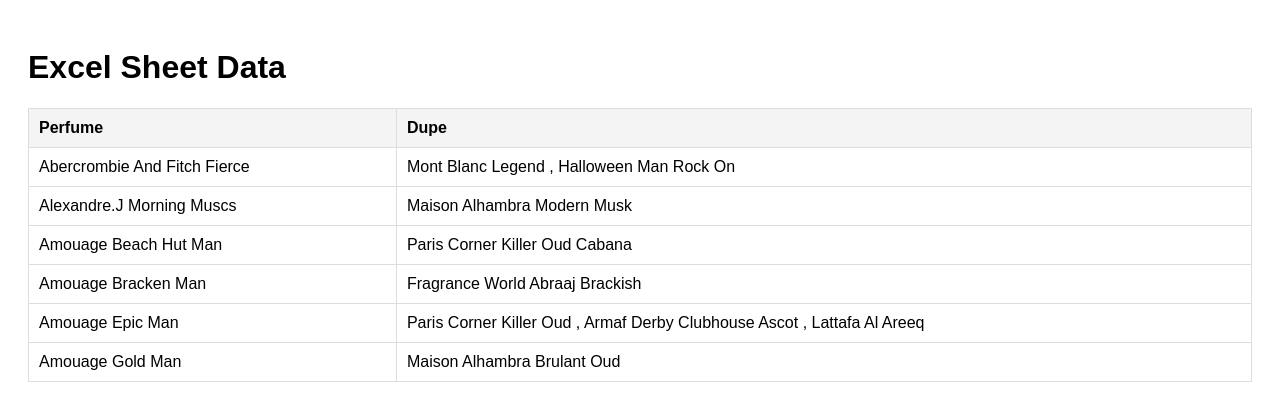
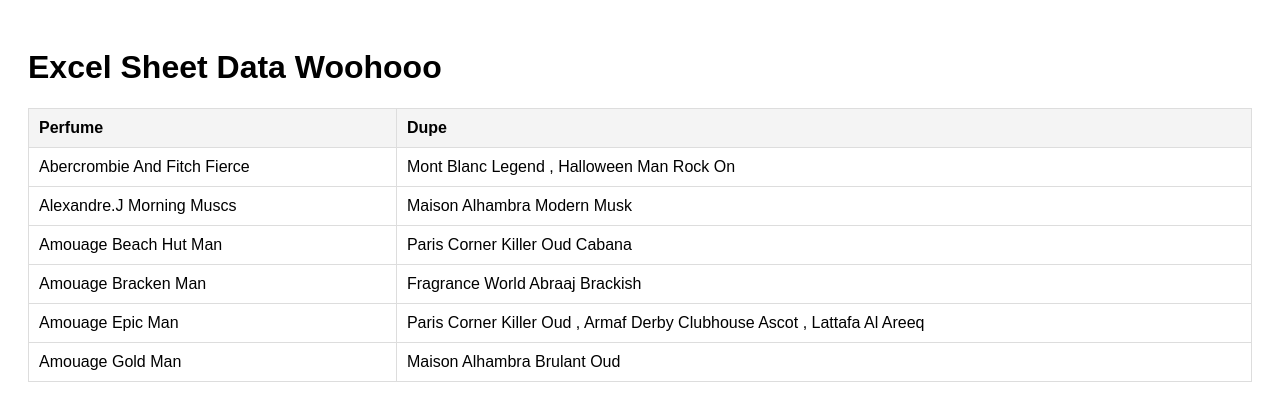
Before and after one commit to advait-lad/perfume-dupes, a plain HTML site: page index.html in a window 1280 px wide. Drawn offline with nearby package versions, Linux system fonts and the light colour scheme.

Commit message:
Update index.html

```diff
--- a/index.html
+++ b/index.html
@@ -31,7 +31,7 @@
 
 <body>
 
-    <h1>Excel Sheet Data</h1>
+    <h1>Excel Sheet Data Woohooo</h1>
     <div id="table-container"></div>
 
     <script src="https://cdnjs.cloudflare.com/ajax/libs/PapaParse/5.3.0/papaparse.min.js"></script>
```
